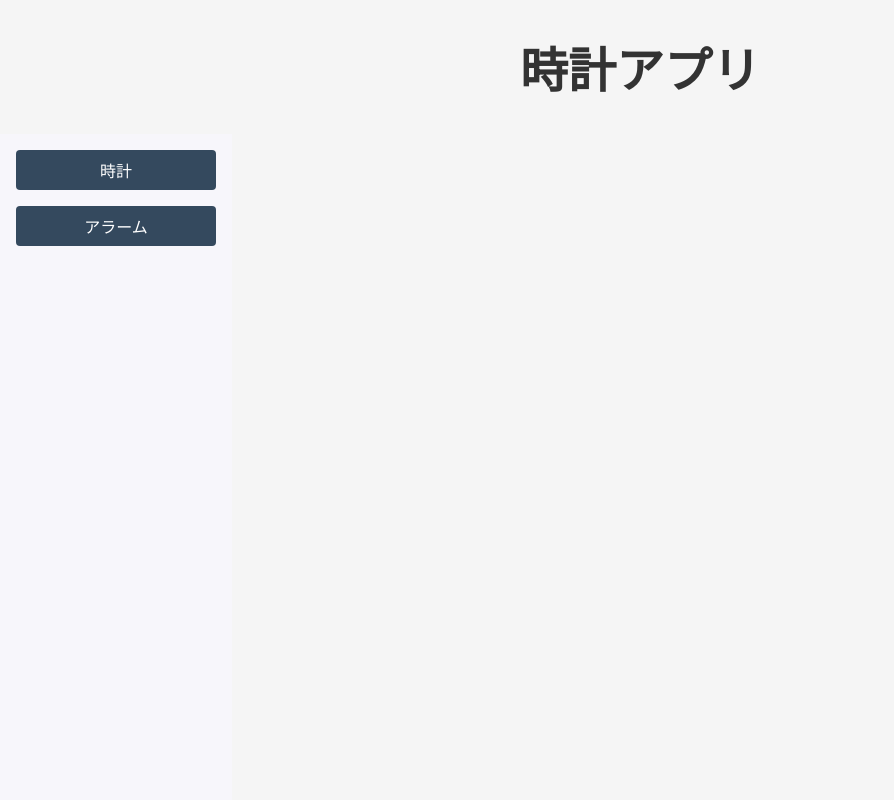
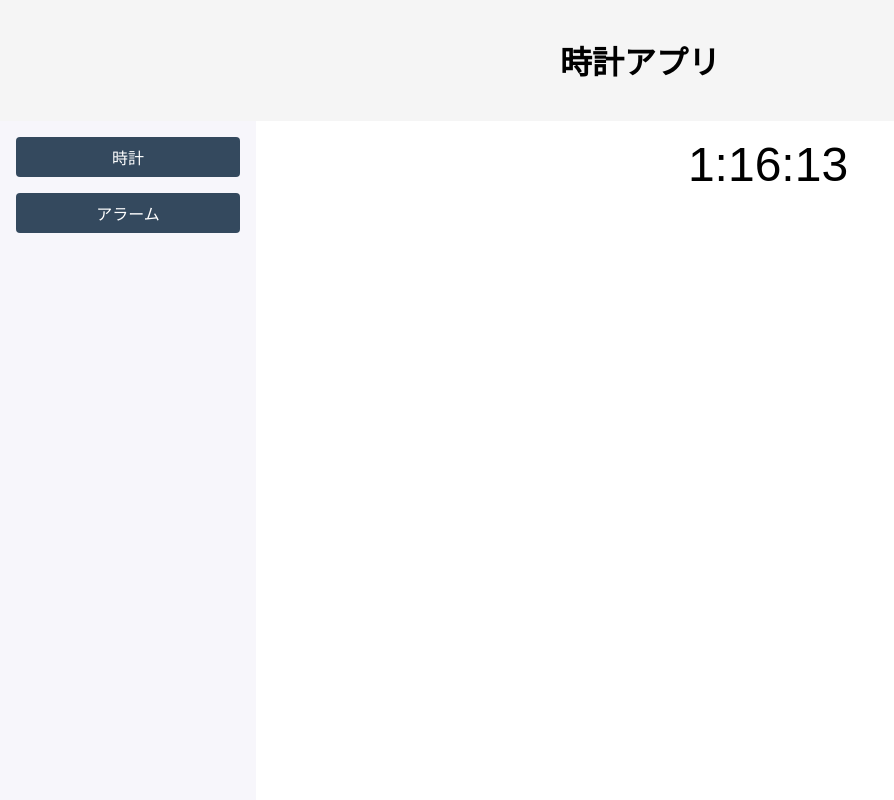
Before and after one commit to jou-coding/clock, a website built with Vite: page client/index.html in a window 1280 px wide. Shown: the top 800 px of the page, without its empty margins (0-894 px from the left). Built offline with nearby package versions, Linux system fonts and the light colour scheme.

Commit message:
sytle: CSSをgridで視認性を向上する

```diff
--- a/client/index.html
+++ b/client/index.html
@@ -9,7 +9,7 @@
   </head>
   <body>
     <div id="container">
-      <h1>時計アプリ</h1>
+      <h1 id="header">時計アプリ</h1>
       <div id="sidebar">
         <button id="clock-btn">時計</button>
         <button id="alarm-btn">アラーム</button>
--- a/client/src/styles/main.css
+++ b/client/src/styles/main.css
@@ -7,15 +7,9 @@ body {
   background-color: #f5f5f5;
 }
 
-h1 {
+div {
   text-align: center;
-  color: #333;
   font-size: 3rem;
-}
-
-div {
-  font-size: 15rem;
-  text-align: center;
 }
 
 input {
@@ -29,10 +23,26 @@ label {
   margin-top: 1rem;
 }
 
+#container {
+  display: grid;
+  grid-template-rows: auto 1fr;
+  grid-template-columns: 20% 80%;
+  grid-template-areas:
+    "header header"
+    "sidebar main";
+  height: 100vh;
+}
+
+#header {
+  grid-area: header;
+  text-align: center;
+  padding: 1rem;
+  font-size: 2rem;
+}
+
 /* サイドバー */
 #sidebar {
-  height: 100vh;
-  width: 200px;
+  grid-area: sidebar;
   background-color: #f7f6fb;
   color: white;
   padding: 1rem;
@@ -51,6 +61,12 @@ label {
   border-radius: 4px;
 }
 
+#main {
+  grid-area: main;
+  background-color: #ffffff;
+  padding: 1rem;
+}
+
 /* ボタンの見た目 */
 
 #sidebar button:hover {
@@ -67,7 +83,7 @@ button {
   border-radius: 6px;
   border: none;
   cursor: pointer;
-  font-size: 5rem;
+  font-size: 1.5rem;
 }
 
 button:hover {
```
